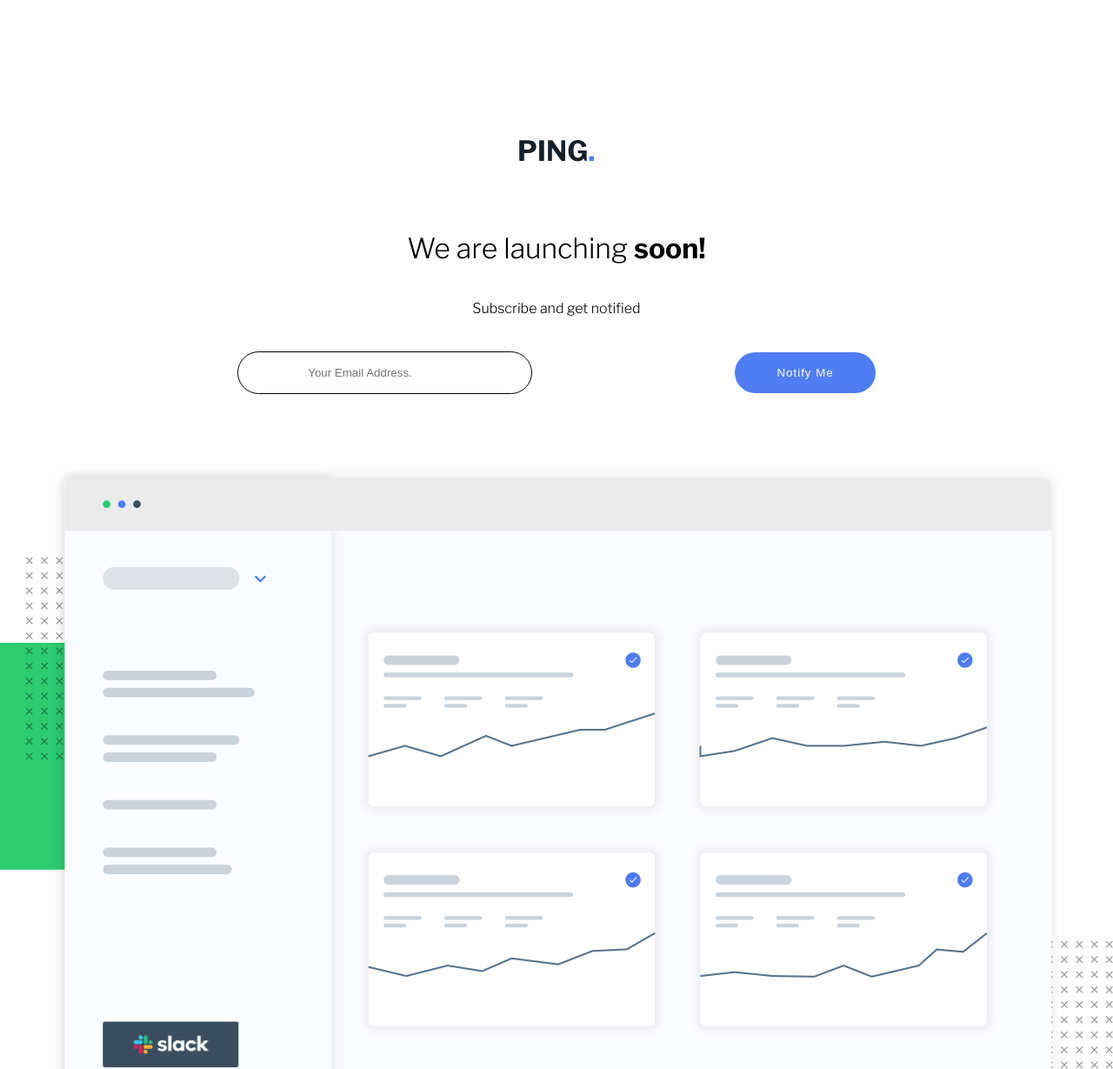
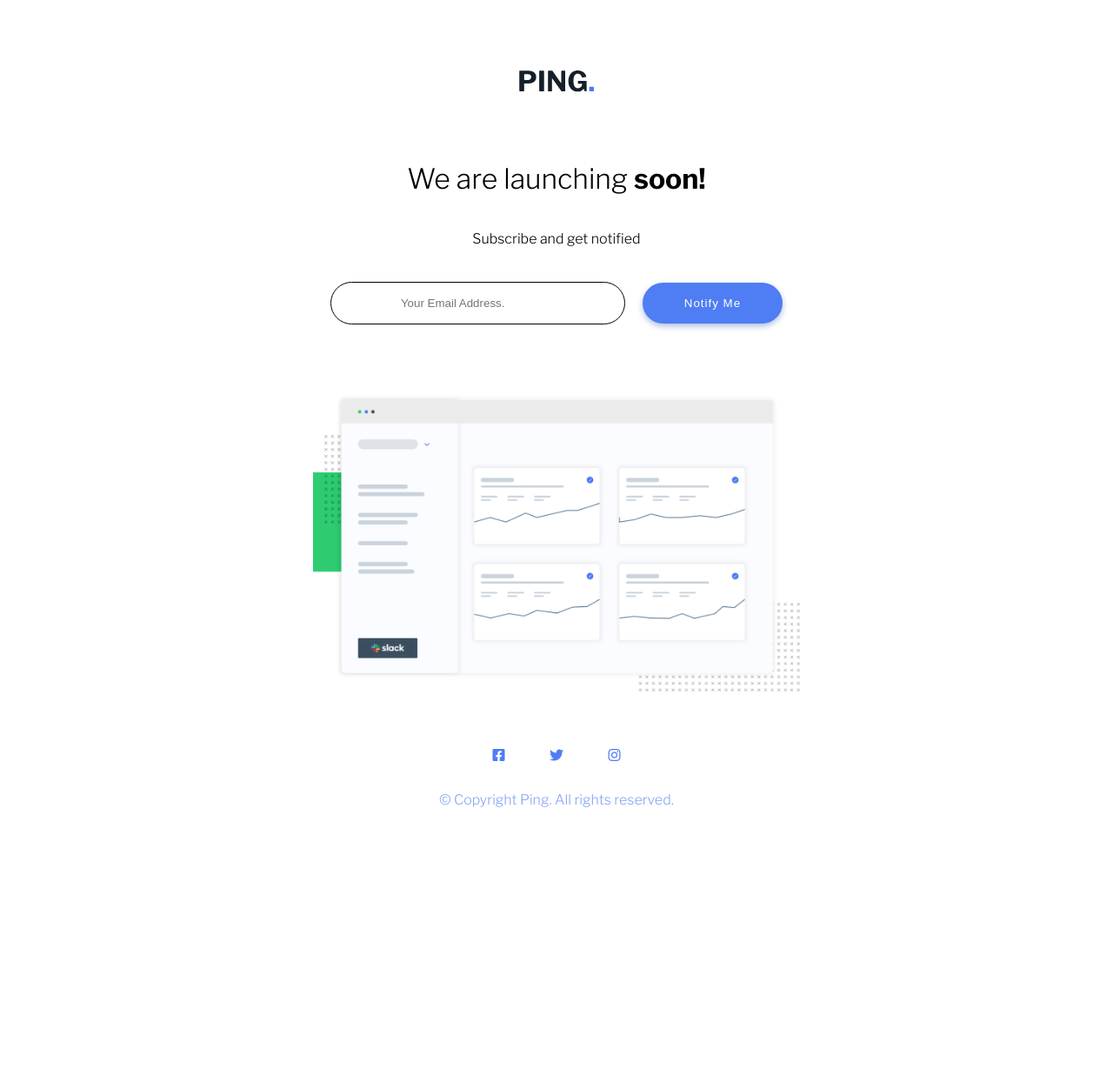
Before and after one commit to Skyz03/Ping-Coming-Soon, a plain HTML site: page index.html in a window 1280 px wide. Shown: the top 1229 px of the page at 87% size. After the commit the page ends 1009 px from the top, so only its background shows below. Drawn offline with nearby package versions, Linux system fonts and the light colour scheme.

Commit message:
Updates in the Styles

```diff
--- a/index.html
+++ b/index.html
@@ -6,9 +6,15 @@
   <meta name="viewport" content="width=device-width, initial-scale=1.0">
   <!-- displays site properly based on user's device -->
 
+  <!-- Favicon Icon -->
   <link rel="icon" type="image/png" sizes="32x32" href="./images/favicon-32x32.png">
 
+  <!-- Title -->
   <title> Ping coming soon page</title>
+
+  <!-- FontAwesome  -->
+  <link rel="stylesheet" href="https://use.fontawesome.com/releases/v5.15.4/css/all.css"
+    integrity="sha384-DyZ88mC6Up2uqS4h/KRgHuoeGwBcD4Ng9SiP4dIRy0EXTlnuz47vAwmeGwVChigm" crossorigin="anonymous">
 
   <!-- CSS StyleSheet -->
   <link rel="stylesheet" href="styles.css">
@@ -34,22 +40,24 @@
       <button class="notify-btn"> Notify Me</button>
     </div>
 
-    <img src="images/illustration-dashboard.png" alt="">
+    <img class="hero-image" src="images/illustration-dashboard.png" alt="hero-image">
 
     <div class="social-icons">
-
+      <i class="fab fa-facebook-square icon"></i>
+      <i class="fab fa-twitter icon"></i>
+      <i class="fab fa-instagram icon"></i>
     </div>
 
-    <p> &copy; Copyright Ping. All rights reserved.</p>
+    <p class="copyright"> &copy; Copyright Ping. All rights reserved.</p>
 
   </main>
 
-  <footer>
+  <!-- <footer>
     <p class="attribution">
       Challenge by <a href="https://www.frontendmentor.io?ref=challenge" target="_blank">Frontend Mentor</a>.
       Coded by <a href="#">Your Name Here</a>.
     </p>
-  </footer>
+  </footer> -->
 
 
 
--- a/styles.css
+++ b/styles.css
@@ -27,7 +27,7 @@ nav {
   flex-direction: column;
   align-items: center;
   justify-content: center;
-  margin: 20vh;
+  margin: 10vh;
 }
 
 .site-title {
@@ -49,7 +49,7 @@ nav {
   flex-direction: row;
   align-items: center;
   justify-content: space-evenly;
-  width: 150vh;
+  width: 35rem;
 }
 
 .emailz {
@@ -65,8 +65,26 @@ nav {
   background-color: var(--Blue);
   color: #fff;
   letter-spacing: 1px;
+  box-shadow: hsl(222.4, 45.9%, 78.2%) 0 3px 7px 0px;
 }
 
+.hero-image {
+  width: 50%;
+}
+
+.social-icons {
+  margin: 4rem 0 2rem 0;
+}
+
+.icon {
+  margin: 0 1.5rem;
+  color: var(--Blue);
+}
+
+.copyright {
+  color: var(--Blue);
+  opacity: 70%;
+}
 .attribution {
   font-size: 11px;
   text-align: center;
```
